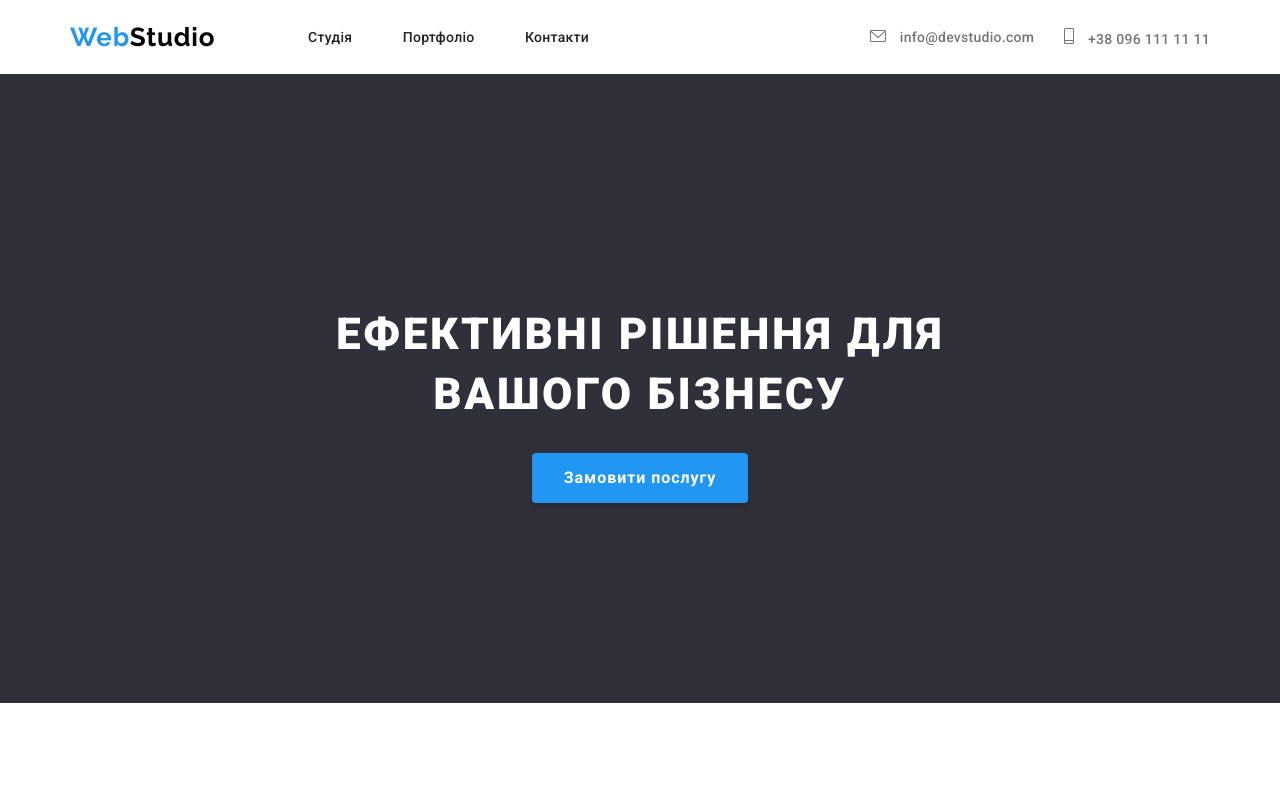
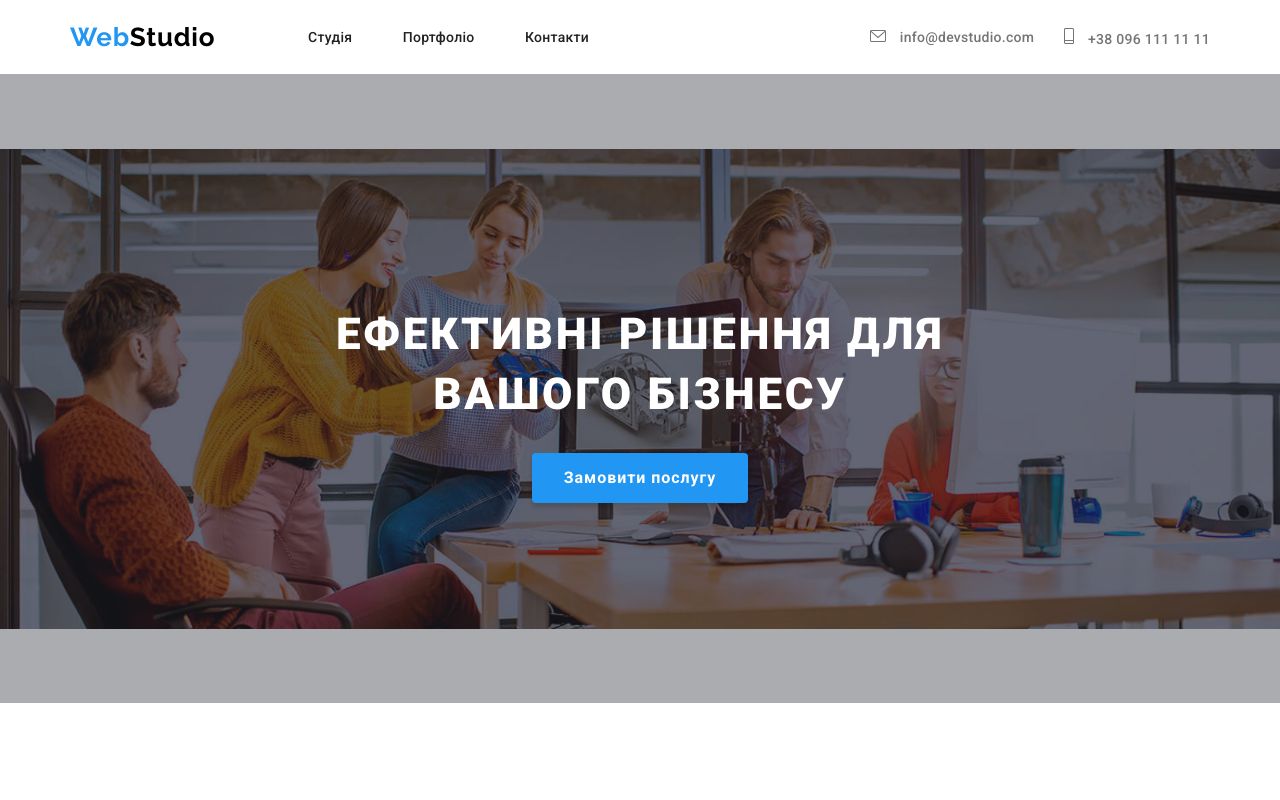
Before and after one commit to Nazariy150286/WebStudio, a plain HTML site: page index.html in a window 1280 px wide. Shown: the top 800 px of the page. Drawn offline with nearby package versions, Linux system fonts and the light colour scheme.

Commit message:
changes html,css

```diff
--- a/index.html
+++ b/index.html
@@ -66,12 +66,14 @@
     </header>
     <main>
       <section class="promo">
+        <div class="overlay">
           <div class="container">
             <h1 class="title">
             ЕФЕКТИВНІ РІШЕННЯ ДЛЯ <br />
             ВАШОГО БІЗНЕСУ
           </h1>
           <button class="follow_the_link">Замовити послугу</button>
+          </div>
         </div>
       </section>
       <section class="about">
--- a/style.css
+++ b/style.css
@@ -81,6 +81,10 @@
   color: #ffffff;
 }
 
+.overlay {
+  background: rgba(47, 48, 58, 0.4);
+  padding: 200px 0 200px 0;
+}
 .promo h1 {
   font-family: "Roboto";
   font-style: normal;
@@ -92,8 +96,10 @@
   letter-spacing: 0.06em;
 }
 .promo {
-  background-color: #2f303a;
-  padding: 200px 0 200px 0;
+  background-image: url(./img/Img17.png);
+  background-repeat: no-repeat;
+  background-position: center;
+  background-size: 100%;
 }
 
 .follow_the_link {
@@ -193,6 +199,7 @@
   justify-content: space-evenly;
   list-style-type: none;
   padding: 0;
+  margin: -30px;
 }
 .information {
   font-family: "Roboto";
```
Also changed, not shown: img/Img17.png (renamed from img/Img17.jpg). Lines whose indentation alone changed are shown as unchanged.
